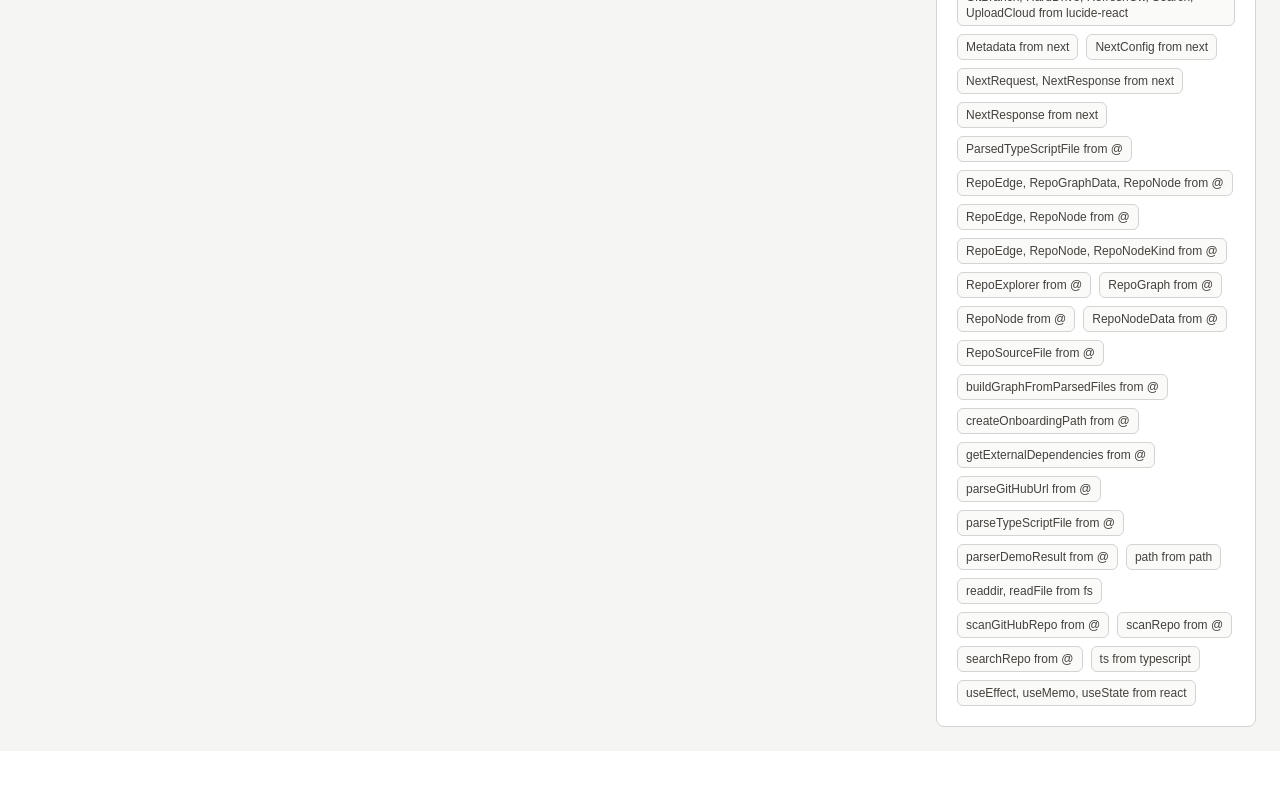
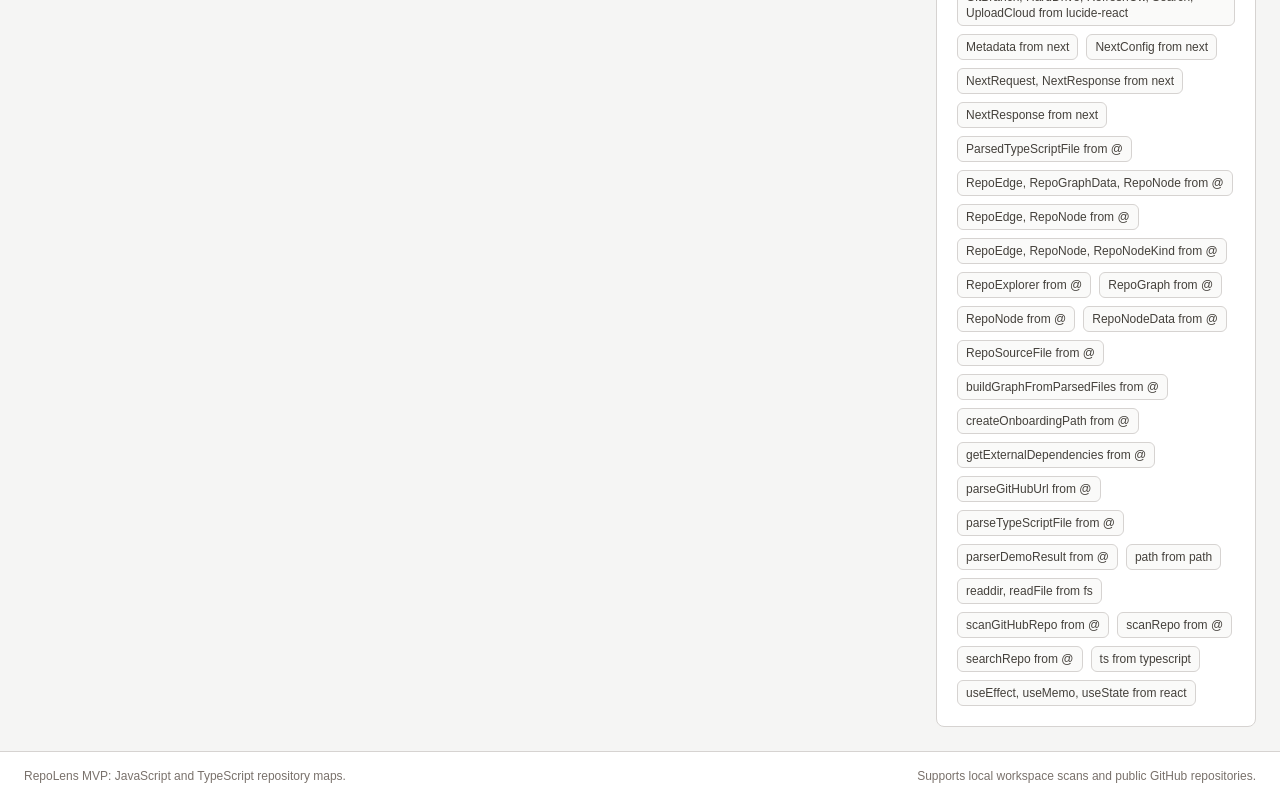
Before and after one commit to oshadhaw63/RepoLens, a Next.js app: page / in a window 1280 px wide. Shown: the part 1496-2296 px from the top of the page. Before the commit the page ends 2247 px from the top, so only its background shows below. Built offline with nearby package versions, Linux system fonts and the light colour scheme.

Commit message:
chore: add MVP scope footer

```diff
--- a/src/components/repo-explorer.tsx
+++ b/src/components/repo-explorer.tsx
@@ -439,6 +439,13 @@ export function RepoExplorer() {
           </aside>
         </div>
       </section>
+
+      <footer className="border-t border-stone-300 bg-white">
+        <div className="mx-auto flex max-w-7xl items-center justify-between px-6 py-4 text-xs text-stone-500">
+          <p>RepoLens MVP: JavaScript and TypeScript repository maps.</p>
+          <p>Supports local workspace scans and public GitHub repositories.</p>
+        </div>
+      </footer>
     </main>
   );
 }
```
